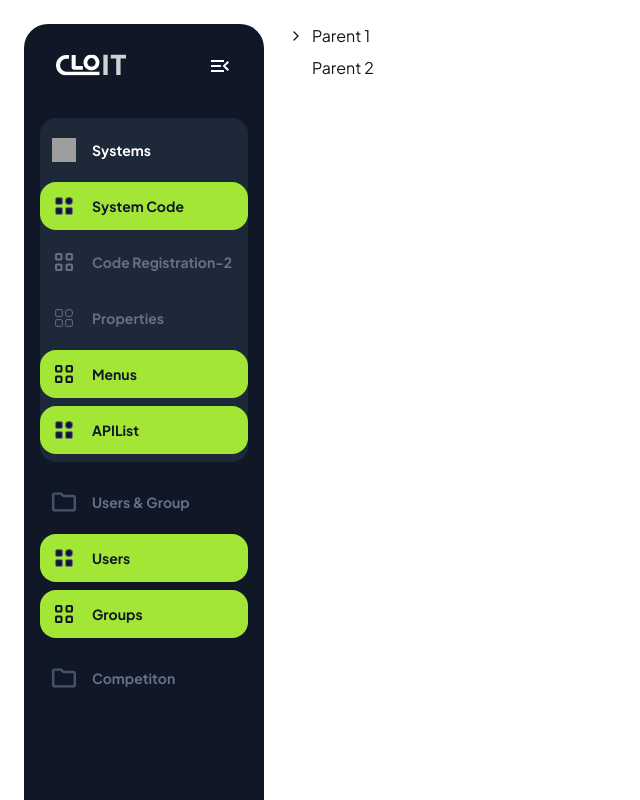
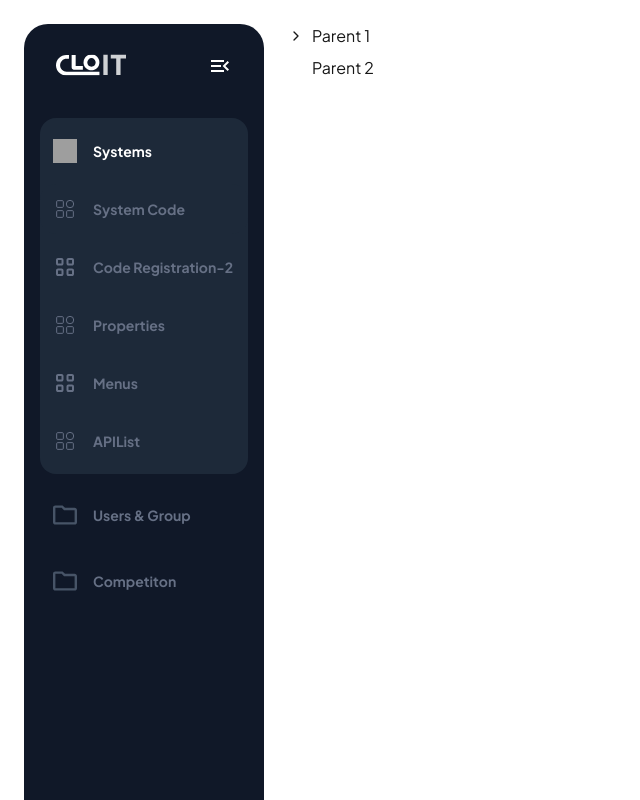
Before and after one commit to dominicpam89/nextjs-ui-deep-menu, a Next.js app: page / in a window 1280 px wide. Shown: the top 800 px of the page, without its empty margins (0-640 px from the left). Built offline with nearby package versions, Linux system fonts and the light colour scheme; grey boxes are pictures that could not be loaded.

Commit message:
redux-feature: implement redux store into sidebar

```diff
--- a/components/sidebar/content-menu-item.tsx
+++ b/components/sidebar/content-menu-item.tsx
@@ -17,17 +17,18 @@ export default function ContentMenuItem({ item, index }: ListItemProps) {
    // if there's children then recursive function is called , which is the this component function itself
    else
       return (
-         <ContentMenuParent
-            id={item.menuId}
-            isOpen={item.isOpen}
-            depth={item.depth}
-         >
+         <ContentMenuParent item={item}>
             <ContentMenuChild item={item} index={index} />
-            {item.children.map((it, idx) => {
-               return (
-                  <ContentMenuItem key={it.menuId} item={it} index={idx + 1} />
-               )
-            })}
+            {item.isOpen &&
+               item.children.map((it, idx) => {
+                  return (
+                     <ContentMenuItem
+                        key={it.menuId}
+                        item={it}
+                        index={idx + 1}
+                     />
+                  )
+               })}
          </ContentMenuParent>
       )
 }
--- a/components/sidebar/content-menu-item/child.tsx
+++ b/components/sidebar/content-menu-item/child.tsx
@@ -1,5 +1,6 @@
 import { cn } from "@/lib/utils"
 import ItemIcon from "./icon"
+import { useStoreProvider } from "@/lib/store/index.store"
 
 interface Props {
    item: TypeMenu
@@ -7,10 +8,14 @@ interface Props {
 }
 
 export default function ContentMenuChild({ item, index }: Props) {
+   const {
+      menuState: { selectedMenu },
+      menuActions,
+      dispatch,
+   } = useStoreProvider()
    const isOddIndex = index % 2 > 0
-   console.log(index, isOddIndex)
    // in figma files, item.depth that more than 2 but less than 4 is able to be selected
-   const selected = item.depth > 2 && item.isOpen
+   const selected = item.menuId === selectedMenu?.menuId
    // in figmal files, item depth that equals to 2, is having text-white if open
    const isWhite = item.depth == 2 && item.isOpen
    return (
@@ -18,15 +23,27 @@ export default function ContentMenuChild({ item, index }: Props) {
          aria-label="list-item"
          id={item.menuId}
          className={cn(
-            "w-full flex flex-col gap-2 rounded-2xl text-blue-gray-500",
+            "w-full flex flex-col gap-2 rounded-2xl text-blue-gray-500 cursor-pointer",
+            "border border-transparent",
+            {
+               "hover:bg-lime-400/20": item.depth == 3 && !selected,
+            },
             {
                "bg-lime-400 text-blue-gray-900": selected,
             },
             { "text-white": isWhite }
          )}
+         onClick={() => {
+            if (item.depth < 3)
+               dispatch(
+                  menuActions.updateMenu({ ...item, isOpen: !item.isOpen })
+               )
+            else dispatch(menuActions.getMenu(item.menuId))
+         }}
       >
          <div className="p-3 flex items-center gap-4">
             <ItemIcon
+               item={item}
                depth={item.depth}
                isOddIndex={isOddIndex}
                isOpen={item.isOpen}
--- a/components/sidebar/content-menu-item/icon.tsx
+++ b/components/sidebar/content-menu-item/icon.tsx
@@ -2,14 +2,19 @@ import Icon from "@/components/icon"
 import { cn } from "@/lib/utils"
 import SVGIconOdd from "@/components/sidebar/icon-svg/icon-svg-odd"
 import SVGIconEven from "@/components/sidebar/icon-svg/icon-svg-even"
+import { useStoreProvider } from "@/lib/store/index.store"
 
 interface Props {
+   item: TypeMenu
    depth: number
    isOpen: boolean
    isOddIndex: boolean
 }
 
-export default function ItemIcon({ depth, isOpen, isOddIndex }: Props) {
+export default function ItemIcon({ item, depth, isOpen, isOddIndex }: Props) {
+   const {
+      menuState: { selectedMenu },
+   } = useStoreProvider()
    // in figma file, any menu that is having depth==2 is having folder icon
    if (depth == 2) {
       const iconFile = isOpen ? "icon-parent.svg" : "icon-parent-closed.svg"
@@ -25,11 +30,12 @@ export default function ItemIcon({ depth, isOpen, isOddIndex }: Props) {
    }
    // while depth>2 is having folder icon odd or even
    else {
+      const isSelected = selectedMenu?.menuId === item.menuId
       if (isOddIndex)
          return (
             <SVGIconOdd
                className={cn("stroke-blue-gray-500 fill-none", {
-                  "fill-blue-gray-900": isOpen,
+                  "fill-blue-gray-900": isSelected,
                })}
             />
          )
@@ -37,7 +43,7 @@ export default function ItemIcon({ depth, isOpen, isOddIndex }: Props) {
          return (
             <SVGIconEven
                className={cn("fill-blue-gray-500", {
-                  "fill-blue-gray-900": isOpen,
+                  "fill-blue-gray-900": isSelected,
                })}
             />
          )
--- a/components/sidebar/content-menu-item/parent.tsx
+++ b/components/sidebar/content-menu-item/parent.tsx
@@ -2,28 +2,21 @@ import { cn } from "@/lib/utils"
 
 interface Props {
    readonly children: React.ReactNode
-   id: string
-   isOpen: boolean
-   depth: number
+   item: TypeMenu
 }
 
-export default function ContentMenuParent({
-   children,
-   id,
-   isOpen,
-   depth,
-}: Props) {
+export default function ContentMenuParent({ children, item }: Props) {
    return (
       <ul
          aria-label="list-parent"
-         id={id}
+         id={item.menuId}
          className={cn(
             "w-full flex flex-col gap-2",
             "rounded-2xl",
             {
-               "bg-blue-gray-800": isOpen,
+               "bg-blue-gray-800": item.isOpen,
             },
-            { "py-2": depth <= 2 }
+            { "py-2": item.depth <= 2 }
          )}
       >
          {children}
--- a/lib/data/menu.mock.ts
+++ b/lib/data/menu.mock.ts
@@ -57,7 +57,7 @@ export const menuMock1: TypeMenu[] = [
                         menuId: "askd918723",
                         depth: 3,
                         name: "Menus",
-                        isOpen: true,
+                        isOpen: false,
                         parentId: "askdhqw8719273",
                         children: [
                            {
@@ -74,7 +74,7 @@ export const menuMock1: TypeMenu[] = [
                         menuId: "nbkjhsuq8712",
                         depth: 3,
                         name: "APIList",
-                        isOpen: true,
+                        isOpen: false,
                         parentId: "askdhqw8719273",
                         children: [
                            {
--- a/lib/store/menu.store.ts
+++ b/lib/store/menu.store.ts
@@ -11,22 +11,23 @@ const initialState: InitialState = {
    selectedMenu: null,
 }
 
-const findMenu = (
+const menuFind = (
    menus: TypeMenu[],
    payload: TypeMenu["menuId"]
 ): TypeMenu | undefined => {
-   return menus.find((menu) => {
+   for (const menu of menus) {
       if (menu.menuId == payload) {
          return menu
       }
       if (menu.children && menu.children.length > 0) {
-         const found = findMenu(menu.children, payload)
+         const found = menuFind(menu.children, payload)
          if (found) return found
       }
-   })
+   }
+   return undefined
 }
 
-const addMenu = (
+const menuAdd = (
    menus: TypeMenu[],
    newMenu: TypeMenu,
    parentId?: TypeMenu["menuId"]
@@ -44,14 +45,14 @@ const addMenu = (
       if (menu.children) {
          return {
             ...menu,
-            children: addMenu(menu.children, newMenu, parentId),
+            children: menuAdd(menu.children, newMenu, parentId),
          }
       }
       return menu
    })
 }
 
-const deleteMenu = (
+const menuDelete = (
    menus: TypeMenu[],
    menuId: TypeMenu["menuId"]
 ): TypeMenu[] => {
@@ -61,14 +62,14 @@ const deleteMenu = (
          if (menu.children) {
             return {
                ...menu,
-               children: deleteMenu(menu.children, menuId),
+               children: menuDelete(menu.children, menuId),
             }
          }
          return menu
       })
 }
 
-const updateMenu = (menus: TypeMenu[], updatedMenu: TypeMenu): TypeMenu[] => {
+const menuUpdate = (menus: TypeMenu[], updatedMenu: TypeMenu): TypeMenu[] => {
    return menus.map((menu) => {
       if (menu.menuId === updatedMenu.menuId) {
          return updatedMenu
@@ -76,7 +77,7 @@ const updateMenu = (menus: TypeMenu[], updatedMenu: TypeMenu): TypeMenu[] => {
       if (menu.children) {
          return {
             ...menu,
-            children: updateMenu(menu.children, updatedMenu),
+            children: menuUpdate(menu.children, updatedMenu),
          }
       }
       return menu
@@ -88,7 +89,7 @@ const menuSlice = createSlice({
    initialState,
    reducers: {
       getMenu(state, action: PayloadAction<TypeMenu["menuId"]>) {
-         const menu = findMenu(state.menus, action.payload)
+         const menu = menuFind(state.menus, action.payload)
          if (menu) state.selectedMenu = menu
          else state.selectedMenu = null
       },
@@ -99,17 +100,17 @@ const menuSlice = createSlice({
             parentId?: TypeMenu["menuId"]
          }>
       ) {
-         state.menus = addMenu(
+         state.menus = menuAdd(
             state.menus,
             action.payload.newMenu,
             action.payload.parentId
          )
       },
       deleteMenu(state, action: PayloadAction<TypeMenu["menuId"]>) {
-         state.menus = deleteMenu(state.menus, action.payload)
+         state.menus = menuDelete(state.menus, action.payload)
       },
       updateMenu(state, action: PayloadAction<TypeMenu>) {
-         state.menus = updateMenu(state.menus, action.payload)
+         state.menus = menuUpdate(state.menus, action.payload)
       },
    },
 })
```
Also changed, not shown: app/fonts/GeistMonoVF.woff (deleted), app/fonts/GeistVF.woff (deleted).
